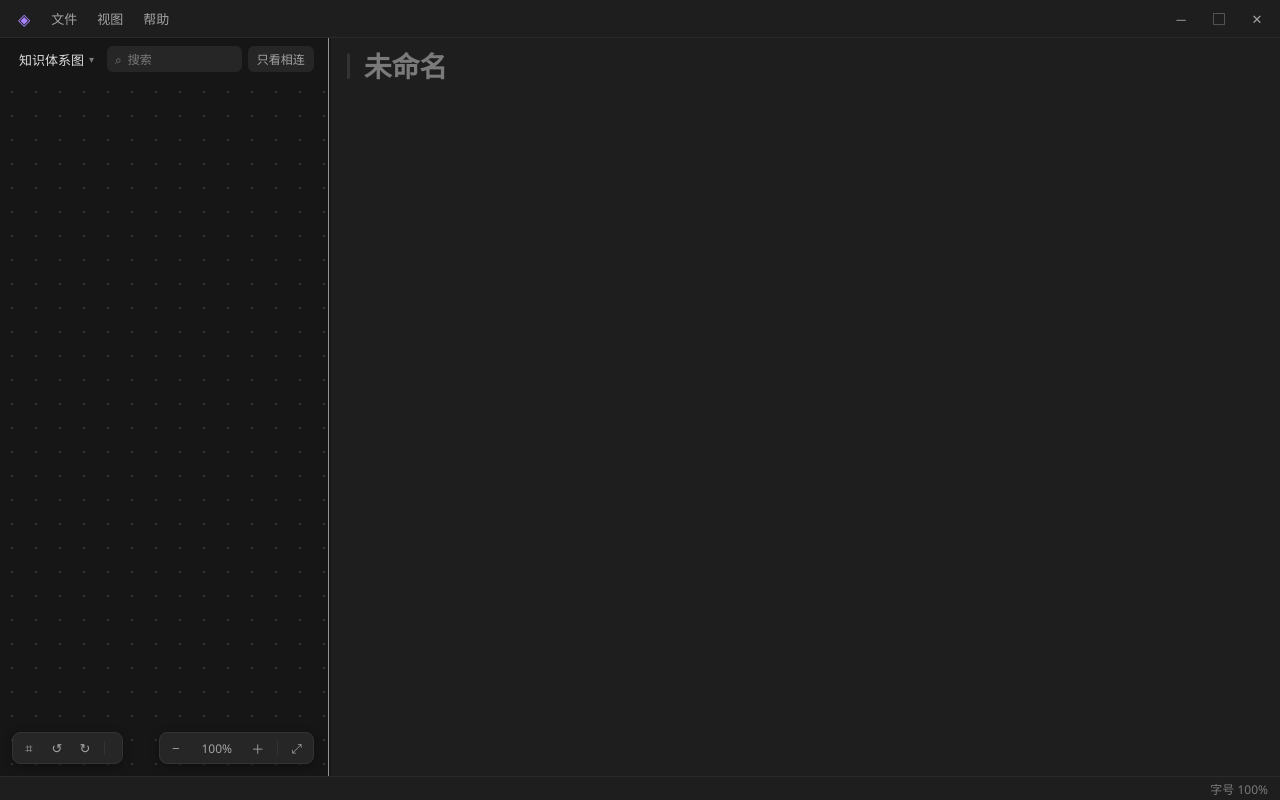
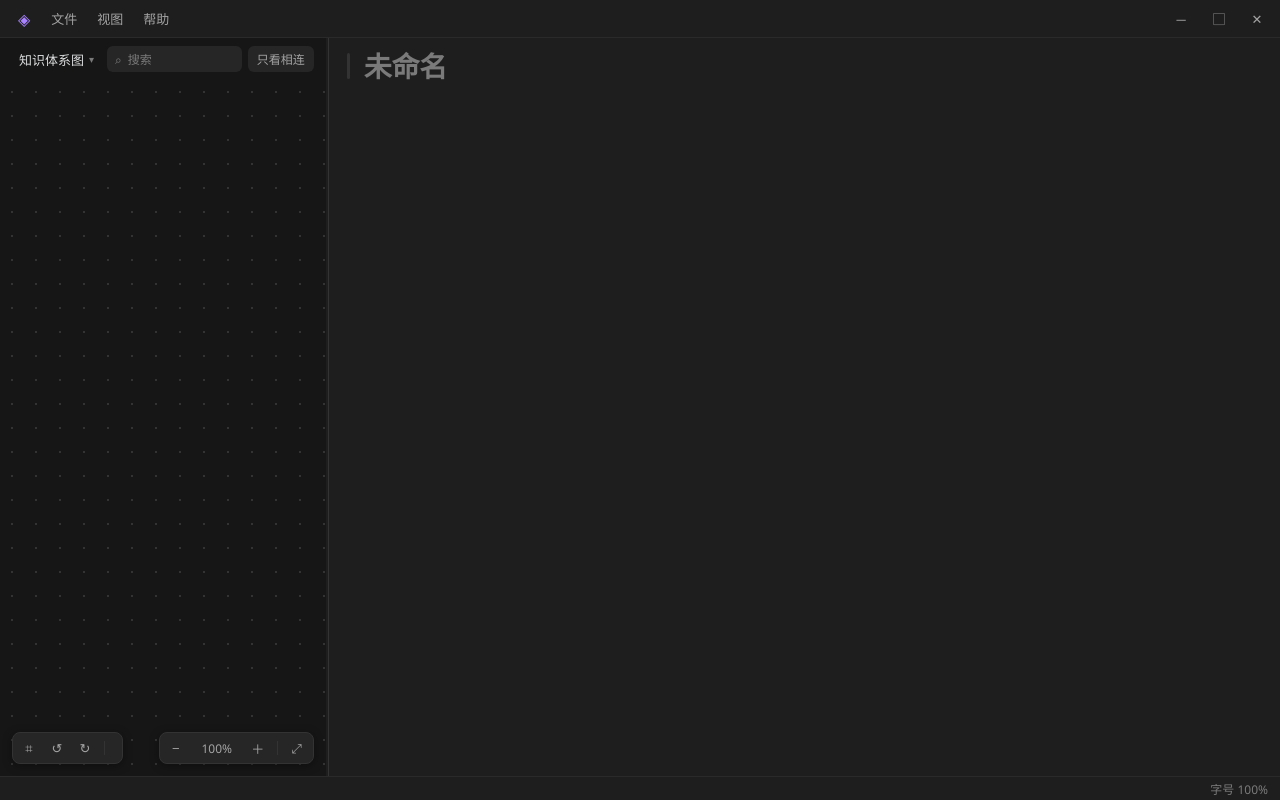
Before and after one commit to yaLen404/for-you-notes, an Electron app: page src/index.html in a window 1280 px wide. Drawn offline with Linux system fonts and the light colour scheme; no server answers.

Commit message:
style: 分栏条与右栏用同一底色，去掉中间的暗竖条

```diff
--- a/src/styles.css
+++ b/src/styles.css
@@ -76,10 +76,10 @@ input, textarea { font: inherit; color: inherit; background: none; border: 0; ou
 .pane-left { background: var(--bg); }
 /* 必须 flex:1：右栏是"剩下的全部"，否则内容为空时它会缩成一条，
    窗口右边就会留下一大片黑（这就是"右边这个大的黑边"） */
-.pane-right { flex: 1 1 auto; min-width: 0; background: var(--card); }
+.pane-right { flex: 1 1 auto; min-width: 0; background: var(--card); background-image: none; }
 
-.splitter { width: 5px; flex: 0 0 5px; cursor: col-resize; display: grid; place-items: center; }
-.splitter-line { width: 1px; height: 100%; background: #ffffff; opacity: .55; }
+.splitter { width: 5px; flex: 0 0 5px; cursor: col-resize; display: grid; place-items: center; background: var(--card); }
+.splitter-line { width: 1px; height: 100%; background: var(--line); opacity: 1; }
 .splitter:hover .splitter-line { opacity: 1; }
 
 /* ---------------------------------------------------------------- 左栏头 */
```
